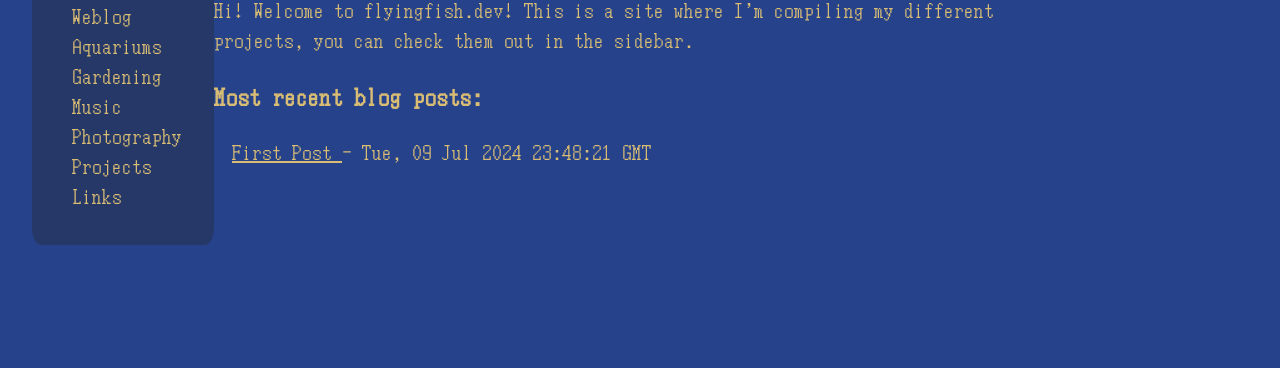
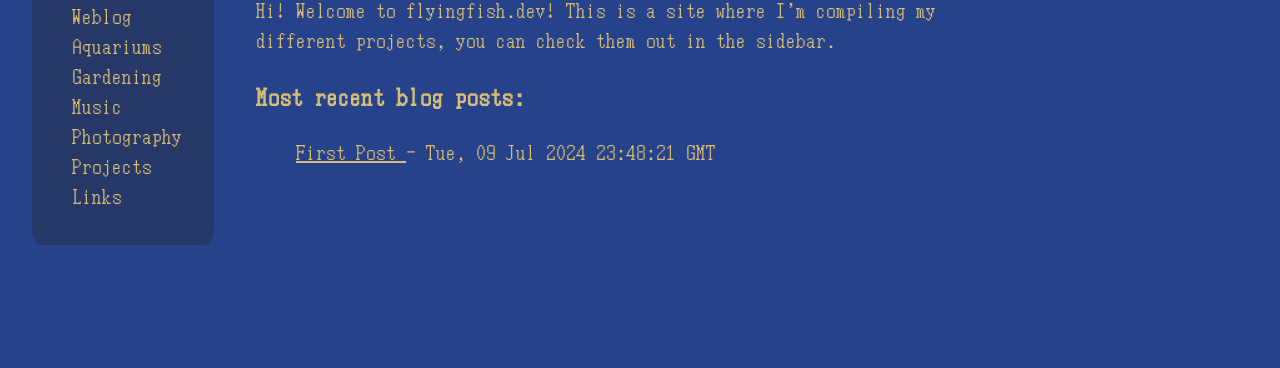
Before and after one commit to flyingfish2205/flyingfish_personal, an Eleventy site: page flyingfish/src/index.njk in a window 1280 px wide. Shown: the part 432-800 px from the top of the page. Built offline with nearby package versions, Linux system fonts and the light colour scheme; Eleventy itself is replaced by a stand-in of ours; files that its build step writes are made by us from their sources; a web font is replaced by a local one.

Commit message:
Changed padding on main text

```diff
--- a/flyingfish/src/assets/css/style.css
+++ b/flyingfish/src/assets/css/style.css
@@ -77,8 +77,8 @@ text-decoration: underline;
 	transform: translate(-50%, -50%);
 }
 .main {
-	margin-left: 15%;
-	margin-right: 15%;
+	margin-left: 20%;
+	margin-right: 20%;
 }
 #site {
 	text-align: left;
```
Also changed, not shown: 1 other file.
